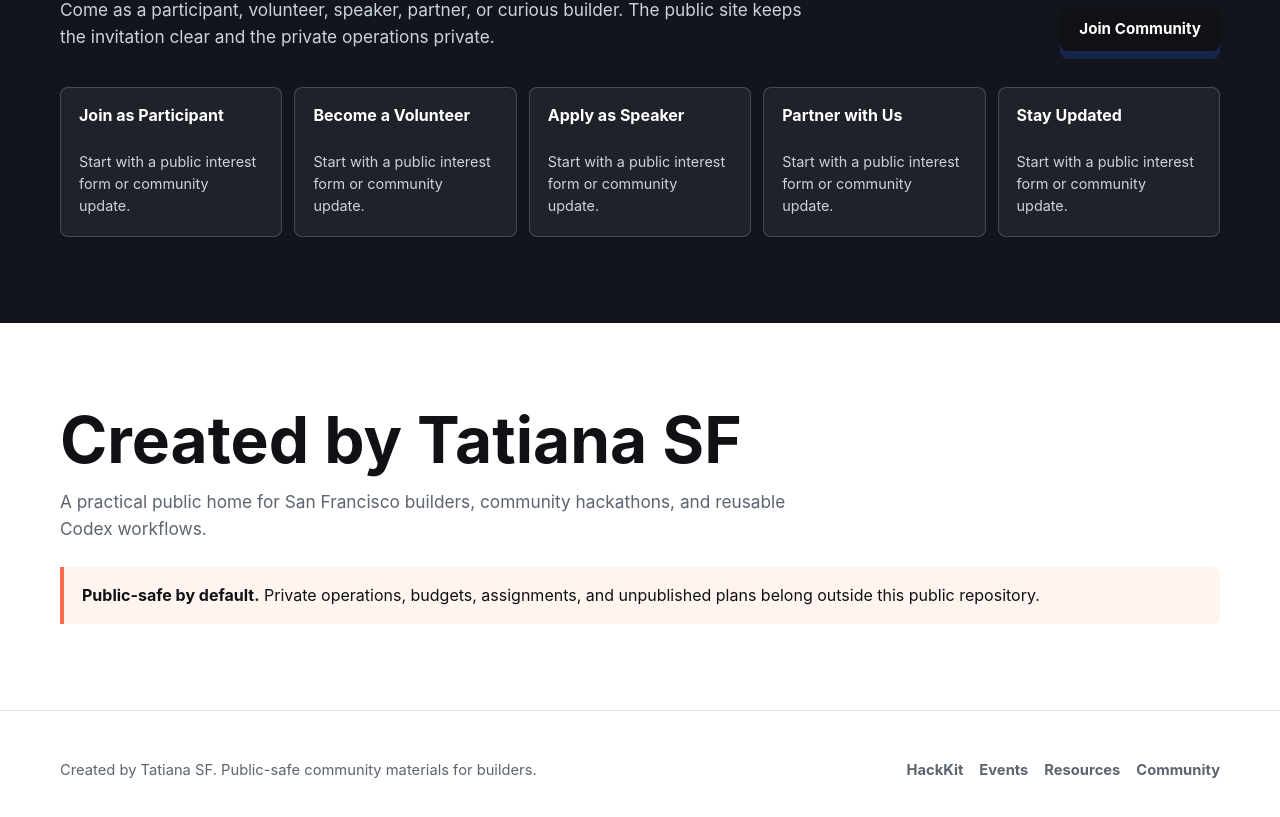
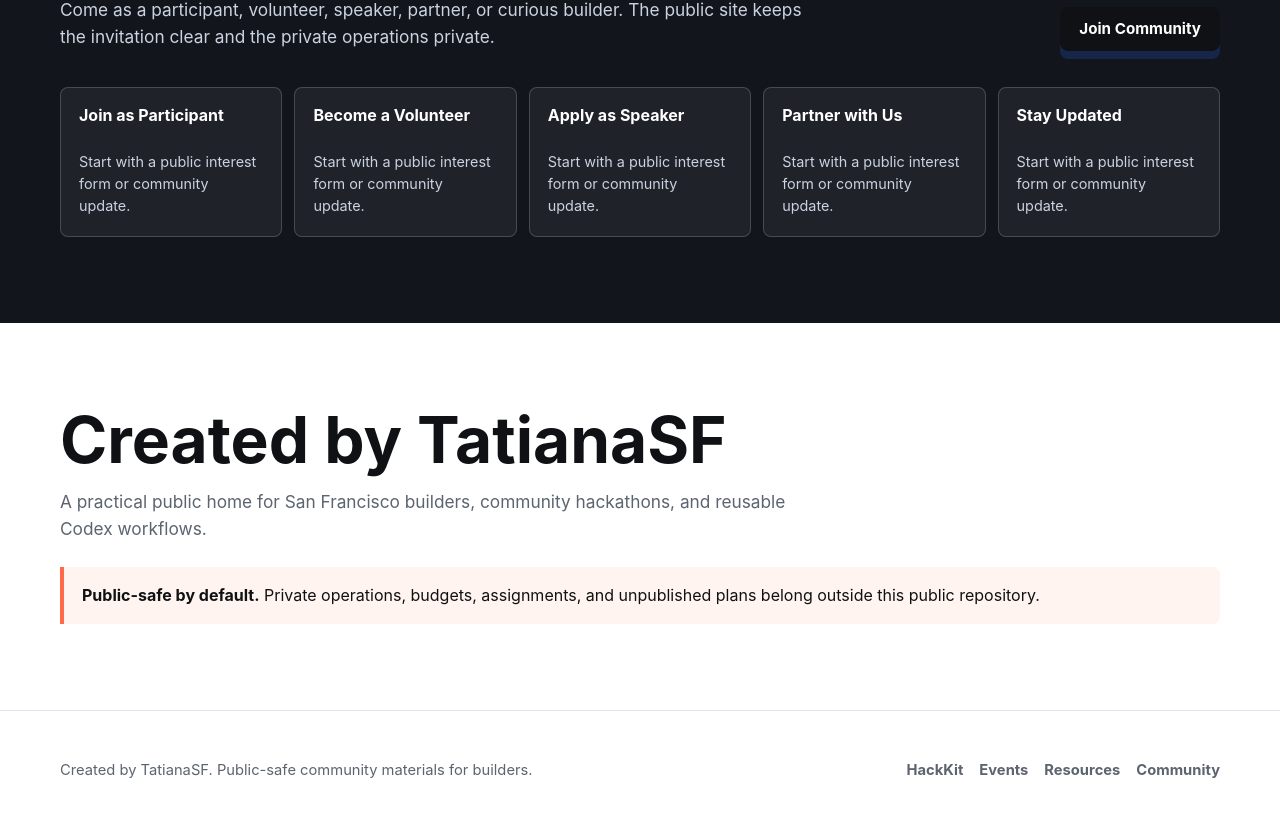
Before and after one commit to TatianaSF/codexsf-site, a Next.js app: page / in a window 1280 px wide. Shown: the part 2706-3523 px from the top of the page. Built offline with nearby package versions, Linux system fonts and the light colour scheme.

Commit message:
Normalize TatianaSF public links

```diff
--- a/app/about/page.tsx
+++ b/app/about/page.tsx
@@ -1,4 +1,5 @@
 import type { Metadata } from "next";
+import { TatianaLink } from "@/components/TatianaLink";
 
 export const metadata: Metadata = {
   title: "About",
@@ -34,7 +35,9 @@
             </p>
           </article>
           <article className="card">
-            <h3>Created by Tatiana SF</h3>
+            <h3>
+              Created by <TatianaLink />
+            </h3>
             <p>
               Codex SF is created as a practical, community-friendly home for
               San Francisco builders and hackathon organizers.
--- a/app/page.tsx
+++ b/app/page.tsx
@@ -1,5 +1,6 @@
 import Image from "next/image";
 import Link from "next/link";
+import { TatianaLink } from "@/components/TatianaLink";
 import { getCollection } from "@/lib/content";
 
 export default function Home() {
@@ -157,7 +158,9 @@
       <section className="section">
         <div className="section-inner">
           <div className="section-title" style={{ marginBottom: 24 }}>
-            <h2>Created by Tatiana SF</h2>
+            <h2>
+              Created by <TatianaLink />
+            </h2>
             <p>
               A practical public home for San Francisco builders, community
               hackathons, and reusable Codex workflows.
--- a/components/SiteFooter.tsx
+++ b/components/SiteFooter.tsx
@@ -1,10 +1,13 @@
 import Link from "next/link";
+import { TatianaLink } from "@/components/TatianaLink";
 
 export function SiteFooter() {
   return (
     <footer className="footer">
       <div className="footer-inner">
-        <p>Created by Tatiana SF. Public-safe community materials for builders.</p>
+        <p>
+          Created by <TatianaLink />. Public-safe community materials for builders.
+        </p>
         <div className="footer-links">
           <Link href="/hackkit">HackKit</Link>
           <Link href="/events">Events</Link>
--- /dev/null
+++ b/components/TatianaLink.tsx
@@ -0,0 +1,14 @@
+export const TATIANA_SEARCH_URL = "https://www.google.com/search?q=TatianaSF";
+
+export function TatianaLink({ className }: { className?: string }) {
+  return (
+    <a
+      className={className}
+      href={TATIANA_SEARCH_URL}
+      rel="noopener noreferrer"
+      target="_blank"
+    >
+      TatianaSF
+    </a>
+  );
+}
```
Also changed, not shown: components/MarkdownBody.tsx (+39 -4 lines).
